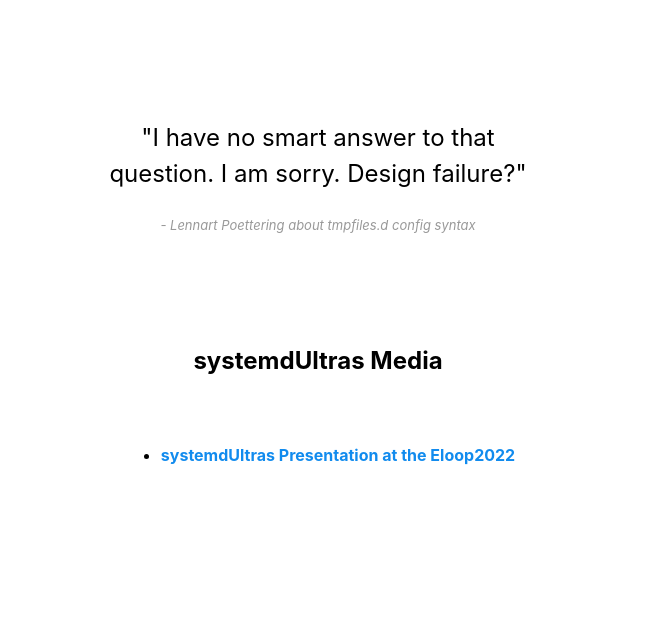
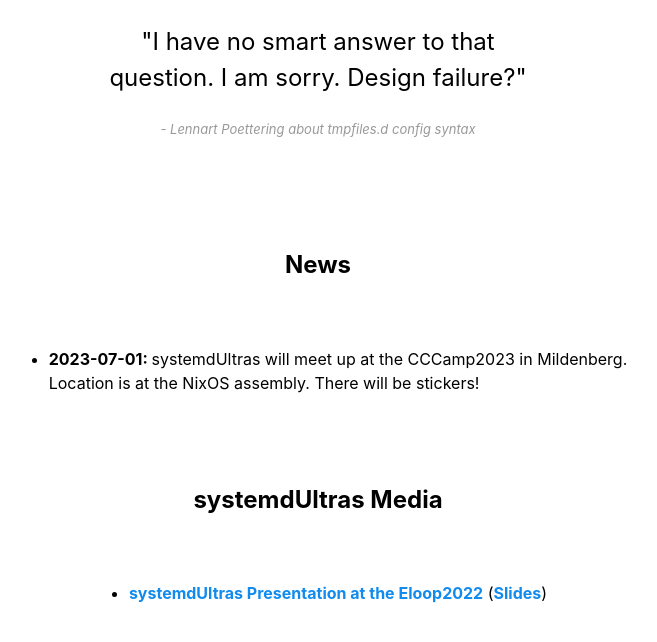
Before and after one commit to systemdUltras/systemdultras.github.io, a plain HTML site: page index.html in a window 1280 px wide. Shown: the part 470-1112 px from the top of the page, without its empty margins (322-979 px from the left). Drawn offline with Linux system fonts and the light colour scheme.

Commit message:
condense website

```diff
--- a/index.html
+++ b/index.html
@@ -26,10 +26,15 @@
           </blockquote>
       </section>
         <section>
-          <p><h1>systemdUltras Media</h1></p>
+          <p><h1>News</h1></p>
 
           <ul>
-          <li><a href="presentation/eloop2022/systemdUltras_at_eloop22.html">systemdUltras Presentation at the Eloop2022</a></li>
+            <li><b>2023-07-01: </b>systemdUltras will meet up at the CCCamp2023 in Mildenberg. <br/>Location is at the NixOS assembly. There will be stickers!</li>
+          </ul>
+          </p>
+          <p><h1>systemdUltras Media</h1></p>
+          <ul>
+            <li><a href="https://www.youtube.com/watch?v=LE7sg6QRzOU">systemdUltras Presentation at the Eloop2022</a> (<a href="presentation/eloop2022/systemdUltras_at_eloop22.html">Slides</a>)</li>
           </ul>
         </section>
     </main>
--- a/mvp.css
+++ b/mvp.css
@@ -62,7 +62,7 @@
 main {
     margin: 0 auto;
     max-width: var(--width-content);
-    padding: 3rem 1rem;
+    padding: 1rem 1rem;
 }
 
 hr {
```
Lines whose indentation alone changed are shown as unchanged.
